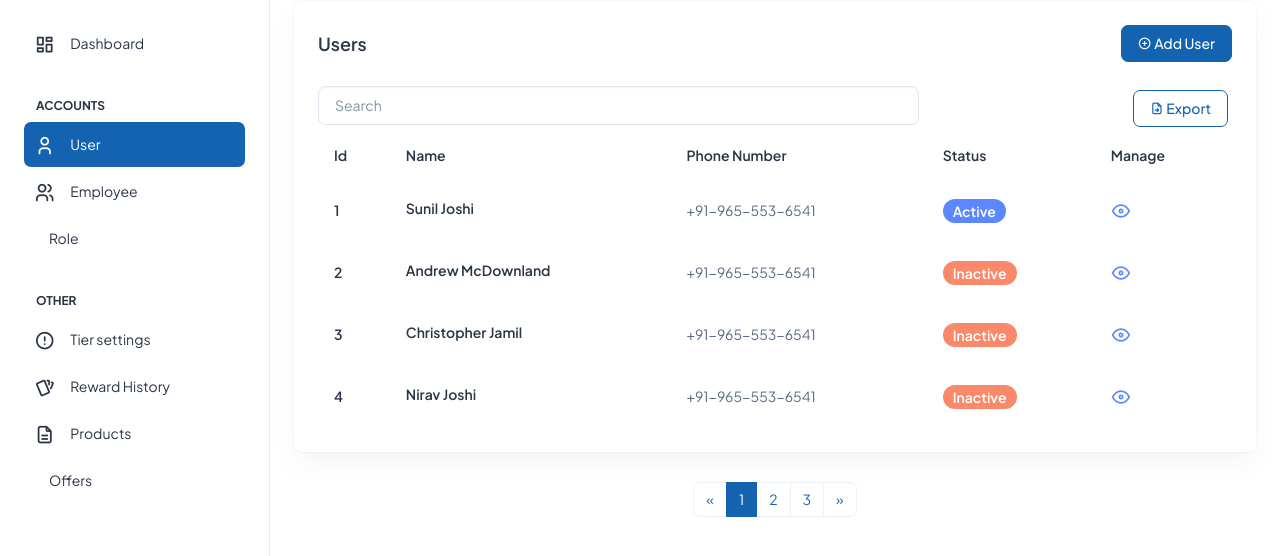
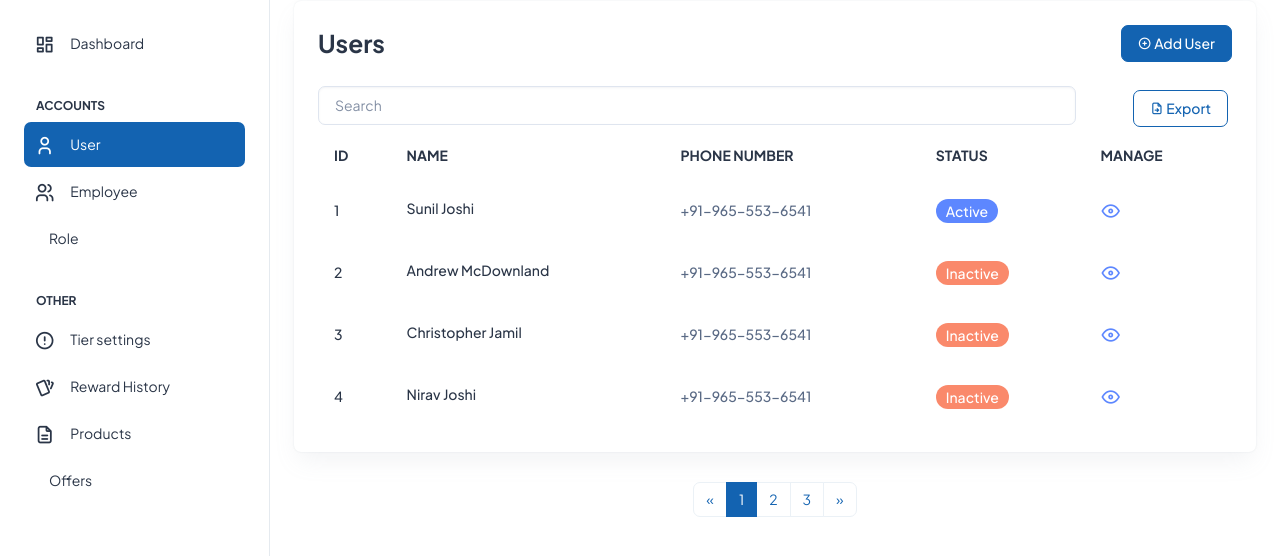
Before and after one commit to sajinprakas/Riso_Dashboard, a plain HTML site: page user.html in a window 1280 px wide. Shown: the part 84-640 px from the top of the page. Drawn offline with Linux system fonts and the light colour scheme.

Commit message:
styling user page

```diff
--- a/user.html
+++ b/user.html
@@ -156,17 +156,17 @@
             <div class="card w-100">
               <div class="card-body p-4">
                 <div class="d-flex justify-content-between align-items-center mb-4">
-                    <h5 class="card-title fw-semibold mb-0"> Users</h5>
+                    <h3 class="fw-bolder mb-0"> Users</h3>
                     <a href="" class="btn btn-primary">
                         <i class="ti ti-circle-plus"></i>
                      Add User </a>
                 </div>
 
                 <div class="row">
-                    <div class="col-lg-8">
+                    <div class="col-lg-10">
                         <input type="text" placeholder="Search" class="form-control" id="exampleInputtext1" aria-describedby="textHelp">
                     </div>
-                 <div class="col-lg-4 text-end">
+                 <div class="col-lg-2 text-end">
                     <a href="#" type="button" class="btn btn-outline-primary m-1">
                         <i class="ti ti-file-arrow-right"></i>
                         Export </a>
@@ -178,34 +178,34 @@
                     <thead class="text-dark fs-4">
                       <tr>
                         <th class="border-bottom-0">
-                          <h6 class="fw-semibold mb-0">Id</h6>
+                          <h6 class="fw-bolder mb-0 text-uppercase">Id</h6>
                         </th>
                         <th class="border-bottom-0">
-                          <h6 class="fw-semibold mb-0">Name</h6>
+                          <h6 class="fw-bolder mb-0 text-uppercase">Name</h6>
                         </th>
                         <th class="border-bottom-0">
-                          <h6 class="fw-semibold mb-0">Phone Number </h6>
+                          <h6 class="fw-bolder mb-0 text-uppercase">Phone Number </h6>
                         </th>
                         <th class="border-bottom-0">
-                          <h6 class="fw-semibold mb-0">Status </h6>
+                          <h6 class="fw-bolder mb-0 text-uppercase">Status </h6>
                         </th>
                         <th class="border-bottom-0">
-                          <h6 class="fw-semibold mb-0">Manage </h6>
+                          <h6 class="fw-bolder mb-0 text-uppercase">Manage </h6>
                         </th>
                       </tr>
                     </thead>
                     <tbody>
                       <tr>
-                        <td class="border-bottom-0"><h6 class="fw-semibold mb-0">1</h6></td>
+                        <td class="border-bottom-0"><h6 class="fw-medium mb-0">1</h6></td>
                         <td class="border-bottom-0">
-                            <h6 class="fw-semibold mb-1">Sunil Joshi</h6>
+                            <h6 class="fw-medium mb-1">Sunil Joshi</h6>
                         </td>
                         <td class="border-bottom-0">
-                          <p class="mb-0 fw-normal">+91-965-553-6541</p>
+                          <p class="mb-0 fw-medium">+91-965-553-6541</p>
                         </td>
                         <td class="border-bottom-0">
                           <div class="d-flex align-items-center gap-2">
-                            <span class="badge bg-primary rounded-3 fw-semibold">Active </span>
+                            <span class="badge bg-primary rounded-3 fw-medium">Active </span>
                           </div>
                         </td>
                         <td class="border-bottom-0">
@@ -215,16 +215,16 @@
                         </td>
                       </tr>
                       <tr>
-                        <td class="border-bottom-0"><h6 class="fw-semibold mb-0">2</h6></td>
+                        <td class="border-bottom-0"><h6 class="fw-medium mb-0">2</h6></td>
                         <td class="border-bottom-0">
-                            <h6 class="fw-semibold mb-1">Andrew McDownland</h6>
+                            <h6 class="fw-medium mb-1">Andrew McDownland</h6>
                         </td>
                         <td class="border-bottom-0">
-                            <p class="mb-0 fw-normal">+91-965-553-6541</p>
+                            <p class="mb-0 fw-medium">+91-965-553-6541</p>
                         </td>
                         <td class="border-bottom-0">
                           <div class="d-flex align-items-center gap-2">
-                            <span class="badge bg-danger rounded-3 fw-semibold">Inactive </span>
+                            <span class="badge bg-danger rounded-3 fw-medium">Inactive </span>
                           </div>
                         </td>
                         <td class="border-bottom-0">
@@ -234,16 +234,16 @@
                         </td>
                       </tr>
                       <tr>
-                        <td class="border-bottom-0"><h6 class="fw-semibold mb-0">3</h6></td>
+                        <td class="border-bottom-0"><h6 class="fw-medium mb-0">3</h6></td>
                         <td class="border-bottom-0">
-                            <h6 class="fw-semibold mb-1">Christopher Jamil</h6>
+                            <h6 class="fw-medium mb-1">Christopher Jamil</h6>
                         </td>
                         <td class="border-bottom-0">
-                            <p class="mb-0 fw-normal">+91-965-553-6541</p>
+                            <p class="mb-0 fw-medium">+91-965-553-6541</p>
                         </td>
                         <td class="border-bottom-0">
                           <div class="d-flex align-items-center gap-2">
-                            <span class="badge bg-danger rounded-3 fw-semibold">Inactive </span>
+                            <span class="badge bg-danger rounded-3 fw-medium">Inactive </span>
                           </div>
                         </td>
                         <td class="border-bottom-0">
@@ -253,16 +253,16 @@
                         </td>
                       </tr>
                       <tr>
-                        <td class="border-bottom-0"><h6 class="fw-semibold mb-0">4</h6></td>
+                        <td class="border-bottom-0"><h6 class="fw-medium mb-0">4</h6></td>
                         <td class="border-bottom-0">
-                            <h6 class="fw-semibold mb-1">Nirav Joshi</h6>
+                            <h6 class="fw-medium mb-1">Nirav Joshi</h6>
                         </td>
                         <td class="border-bottom-0">
-                            <p class="mb-0 fw-normal">+91-965-553-6541</p>
+                            <p class="mb-0 fw-medium">+91-965-553-6541</p>
                         </td>
                         <td class="border-bottom-0">
                           <div class="d-flex align-items-center gap-2">
-                            <span class="badge bg-danger rounded-3 fw-semibold">Inactive </span>
+                            <span class="badge bg-danger rounded-3 fw-medium">Inactive </span>
                           </div>
                         </td>
                         <td class="border-bottom-0">
```
Also changed, not shown: index.html (+5 -5 lines), 1 other file.
